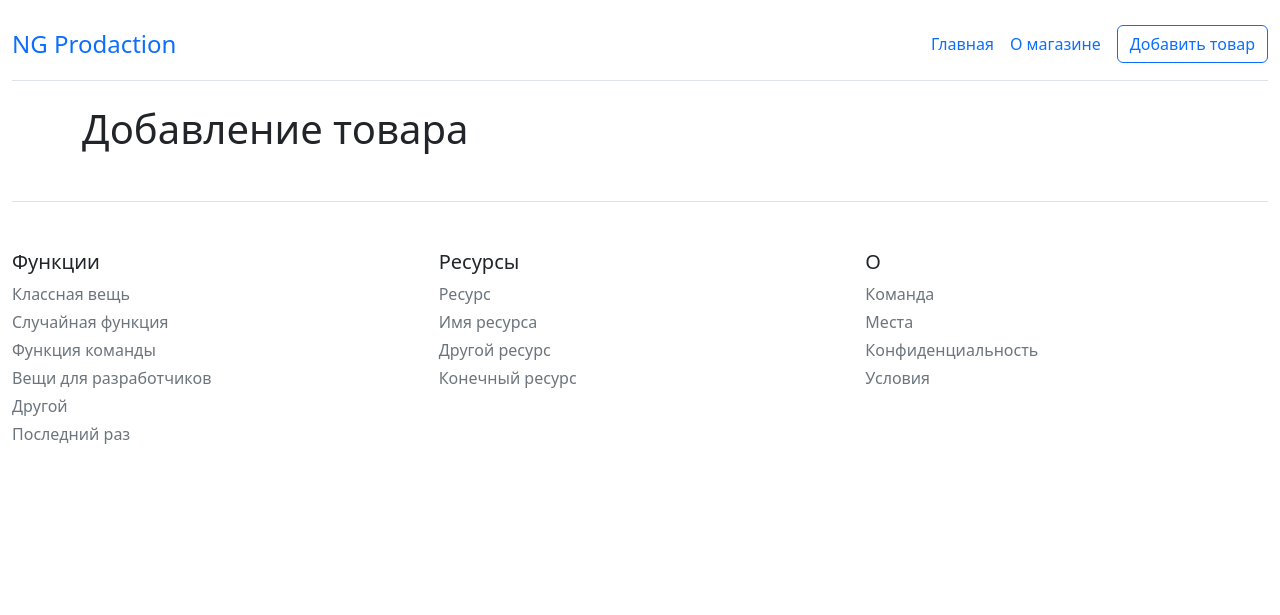
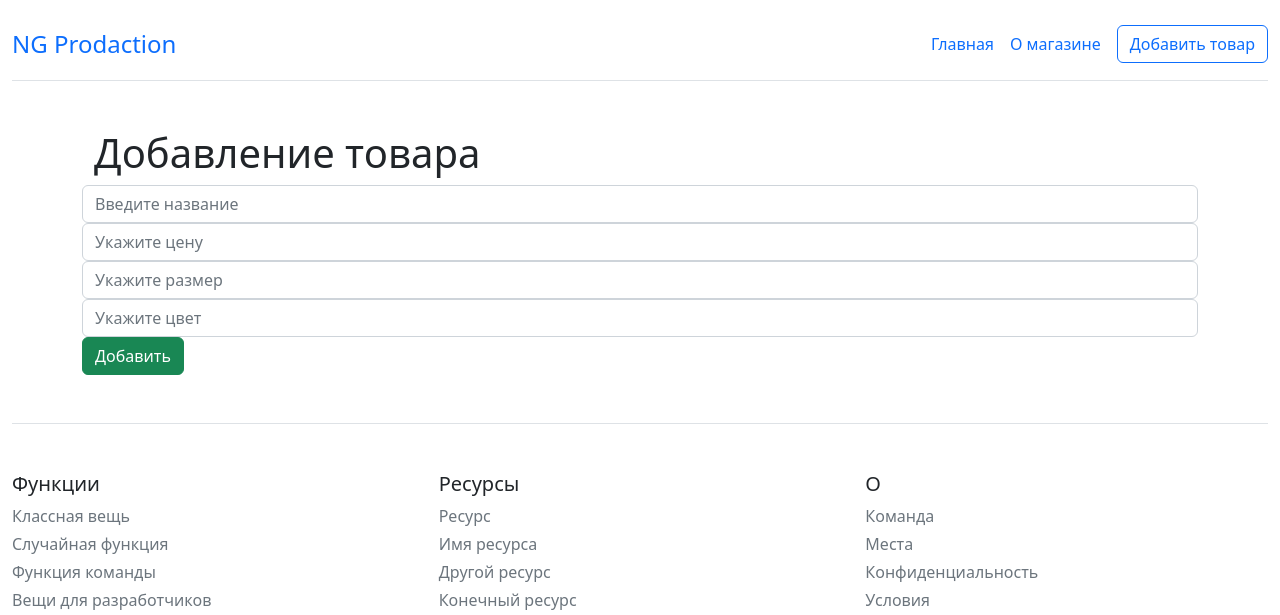
Before and after one commit to Gaikas/shop_online, a Flask app: page /create in a window 1280 px wide. Shown: the top 615 px of the page. Run offline with Flask 3, Linux system fonts and the light colour scheme.

Commit message:
Add my placeholder

```diff
--- a/app.py
+++ b/app.py
@@ -3,6 +3,7 @@ from flask_sqlalchemy import SQLAlchemy
 
 app = Flask(__name__)
 app.config['SQLALCHEMY_DATABASE_URI'] = 'sqlite:///shop.db'
+app.config['SQLALCHEMY_TRACK_MODIFICATIONS'] = False
 db = SQLAlchemy(app)
 
 app.app_context().push()
--- a/templates/base.html
+++ b/templates/base.html
@@ -23,9 +23,11 @@
       <a class = "btn btn-outline-primary" href ="/create">Добавить товар</a>
     </div>
 
+    <div class="container mt-5">
     {% block body %}{% endblock %}
+    </div>
 
-  <footer class="pt-4 my-md-5 pt-md-5 border-top">
+    <footer class="pt-4 my-md-5 pt-md-5 border-top">
     <div class="row">
       <div class="col-6 col-md">
         <h5><font style="vertical-align: inherit;"><font style="vertical-align: inherit;">Функции</font></font></h5>
--- a/templates/create.html
+++ b/templates/create.html
@@ -7,9 +7,14 @@
 {%block body%}
     <div class="container">
         <h1>Добавление товара</h1>
-        <form method="POST">
+    </div>
+    <form method="POST">
+        <input type="text" class = "container form-control" placeholder="Введите название" name="title" id="title">
+        <input type="number" class = "container form-control" placeholder="Укажите цену" name="price" id="price">
+        <input type="text" class = "container form-control" placeholder="Укажите размер" name="size" id="size">
+        <input type="text" class = "container form-control" placeholder="Укажите цвет" name="color" id="color">
+        <button class="btn btn-success" type="submit">Добавить</button>
+    </form>
 
-        </form>
-    </div>
 
 {% endblock%}
```
